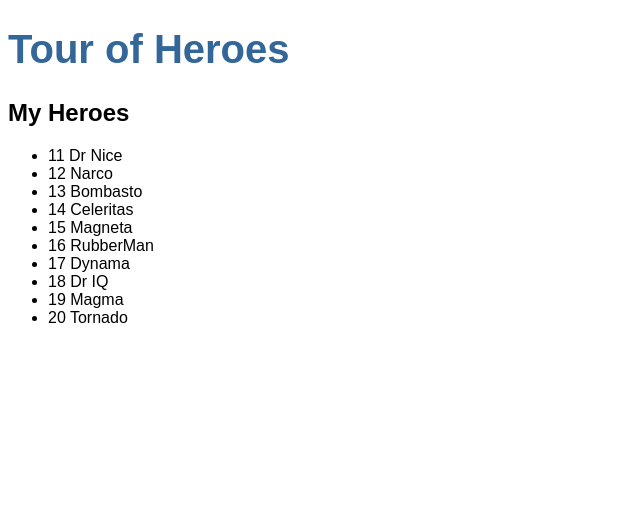
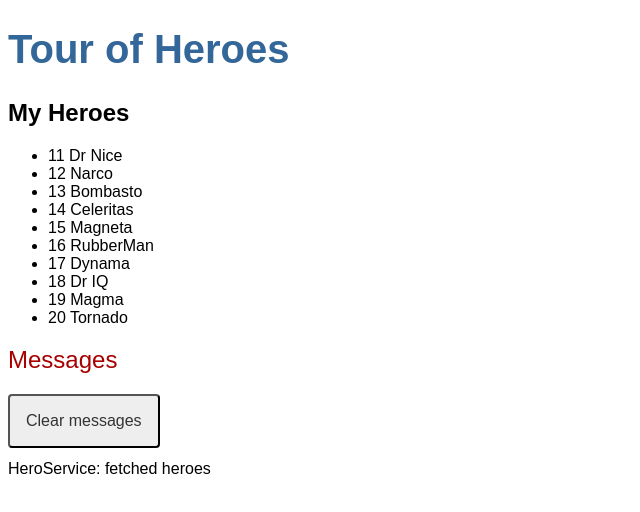
Before and after one commit to Fahad-Alsaedi/angular-tour-of-heroes, an Angular app: page / in a window 1280 px wide. Shown: the top 512 px of the page, without its empty margins (0-640 px from the left). Built offline with nearby package versions, Linux system fonts and the light colour scheme.

Commit message:
adding the services to the project

```diff
--- a/src/app/app.component.html
+++ b/src/app/app.component.html
@@ -1,2 +1,3 @@
 <h1>{{title}}</h1>
 <app-heroes></app-heroes>
+<app-messages></app-messages>
--- a/src/app/app.module.ts
+++ b/src/app/app.module.ts
@@ -6,12 +6,14 @@ import { AppRoutingModule } from './app-routing.module';
 import { AppComponent } from './app.component';
 import { HeroesComponent } from './heroes/heroes.component';
 import { HeroDetailComponent } from './hero-detail/hero-detail.component';
+import { MessagesComponent } from './messages/messages.component';
 
 @NgModule({
   declarations: [
     AppComponent,
     HeroesComponent,
-    HeroDetailComponent
+    HeroDetailComponent,
+    MessagesComponent
   ],
   imports: [
     BrowserModule,
--- a/src/app/hero.service.ts
+++ b/src/app/hero.service.ts
@@ -1,18 +1,21 @@
 import { Injectable } from '@angular/core';
+import { Observable, of } from 'rxjs';
 
 import { Hero } from './hero';
+import { MessageService } from './message.service';
 import { HEROES } from './mock-heroes';
-import { Observable, of } from 'rxjs';
+
 @Injectable({
   providedIn: 'root'
 })
 export class HeroService {
 
-  constructor() { }
+  constructor(private messageService: MessageService) { }
 
 
 getHeroes(): Observable<Hero[]> {
   const heroes = of(HEROES);
+  this.messageService.add('HeroService: fetched heroes')
   return heroes;
 }
 }
--- a/src/app/heroes/heroes.component.ts
+++ b/src/app/heroes/heroes.component.ts
@@ -2,6 +2,7 @@ import { Component, OnInit } from '@angular/core';
 
 import { Hero } from '../hero';
 import { HeroService } from '../hero.service';
+import { MessageService } from '../message.service';
 
 @Component({
   selector: 'app-heroes',
@@ -10,31 +11,23 @@ import { HeroService } from '../hero.service';
 })
 export class HeroesComponent implements OnInit {
 
+  selectedHero?: Hero;
+
   heroes: Hero[] = [];
-  selectedHero?: Hero;
-  hero: Hero = {
-    id: 1,
-    name: 'Windstorm'
-  };
 
-  constructor(private heroService: HeroService) { }
+  constructor(private heroService: HeroService, private messageService: MessageService) { }
 
-  ngOnInit(): void {
+  ngOnInit() {
     this.getHeroes();
   }
 
+  onSelect(hero: Hero): void {
+    this.selectedHero = hero;
+    this.messageService.add(`HeroesComponent: Selected hero id=${hero.id}`);
+  }
 
   getHeroes(): void {
     this.heroService.getHeroes()
-
-      .subscribe(heroes => this.heroes = heroes);
+        .subscribe(heroes => this.heroes = heroes);
   }
-  onSelect(hero: Hero): void {
-
-    this.selectedHero = hero;
 }
-
-}
-function subscribe() {
-  throw new Error('Function not implemented.');
-}
--- /dev/null
+++ b/src/app/message.service.ts
@@ -0,0 +1,22 @@
+import { Injectable } from '@angular/core';
+
+@Injectable({
+  providedIn: 'root'
+})
+export class MessageService {
+
+  messages: string[] =[]
+
+  constructor() { }
+
+  add(message: string){
+
+    this.messages.push(message);
+
+  }
+
+  clear(){
+
+    this.messages = [];
+  }
+}
--- /dev/null
+++ b/src/app/messages/messages.component.css
@@ -0,0 +1,19 @@
+/* MessagesComponent's private CSS styles */
+h2 {
+  color: #A80000;
+  font-family: Arial, Helvetica, sans-serif;
+  font-weight: lighter;
+}
+
+.clear {
+  color: #333;
+  background-color: #eee;
+  margin-bottom: 12px;
+  padding: 1rem;
+  border-radius: 4px;
+  font-size: 1rem;
+}
+.clear:hover {
+  color: white;
+  background-color: #42545C;
+}
--- /dev/null
+++ b/src/app/messages/messages.component.html
@@ -0,0 +1,8 @@
+<div *ngIf="messageService.messages.length">
+
+  <h2>Messages</h2>
+  <button class="clear"
+          (click)="messageService.clear()">Clear messages</button>
+  <div *ngFor='let message of messageService.messages'> {{message}} </div>
+
+</div>
--- /dev/null
+++ b/src/app/messages/messages.component.ts
@@ -0,0 +1,17 @@
+import { Component, OnInit } from '@angular/core';
+
+import { MessageService } from '../message.service';
+
+@Component({
+  selector: 'app-messages',
+  templateUrl: './messages.component.html',
+  styleUrls: ['./messages.component.css']
+})
+export class MessagesComponent implements OnInit {
+
+  constructor( public messageService: MessageService) { }
+
+  ngOnInit(): void {
+  }
+
+}
```
Also changed, not shown: 2 other files (tests, documents, lock files or other folders).
